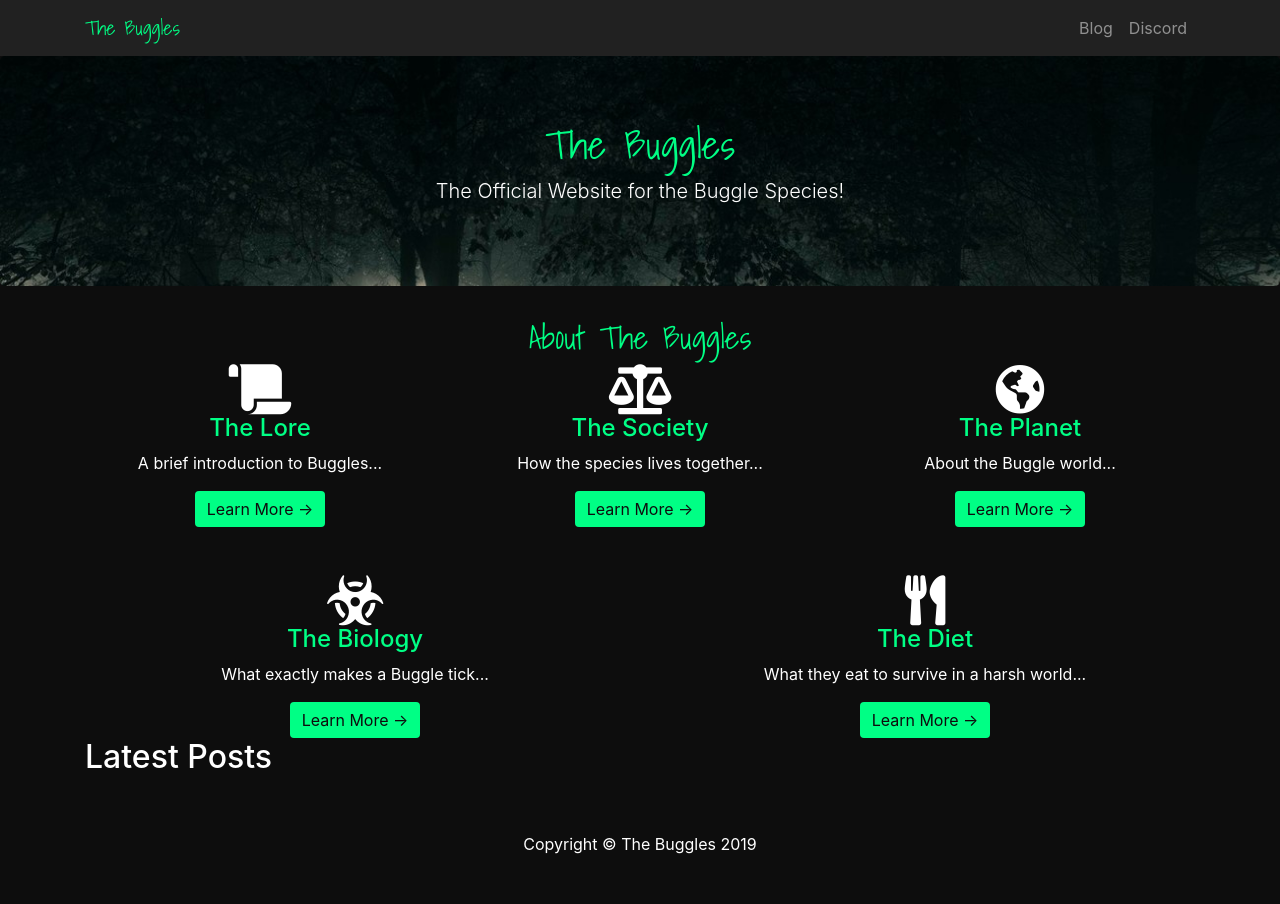
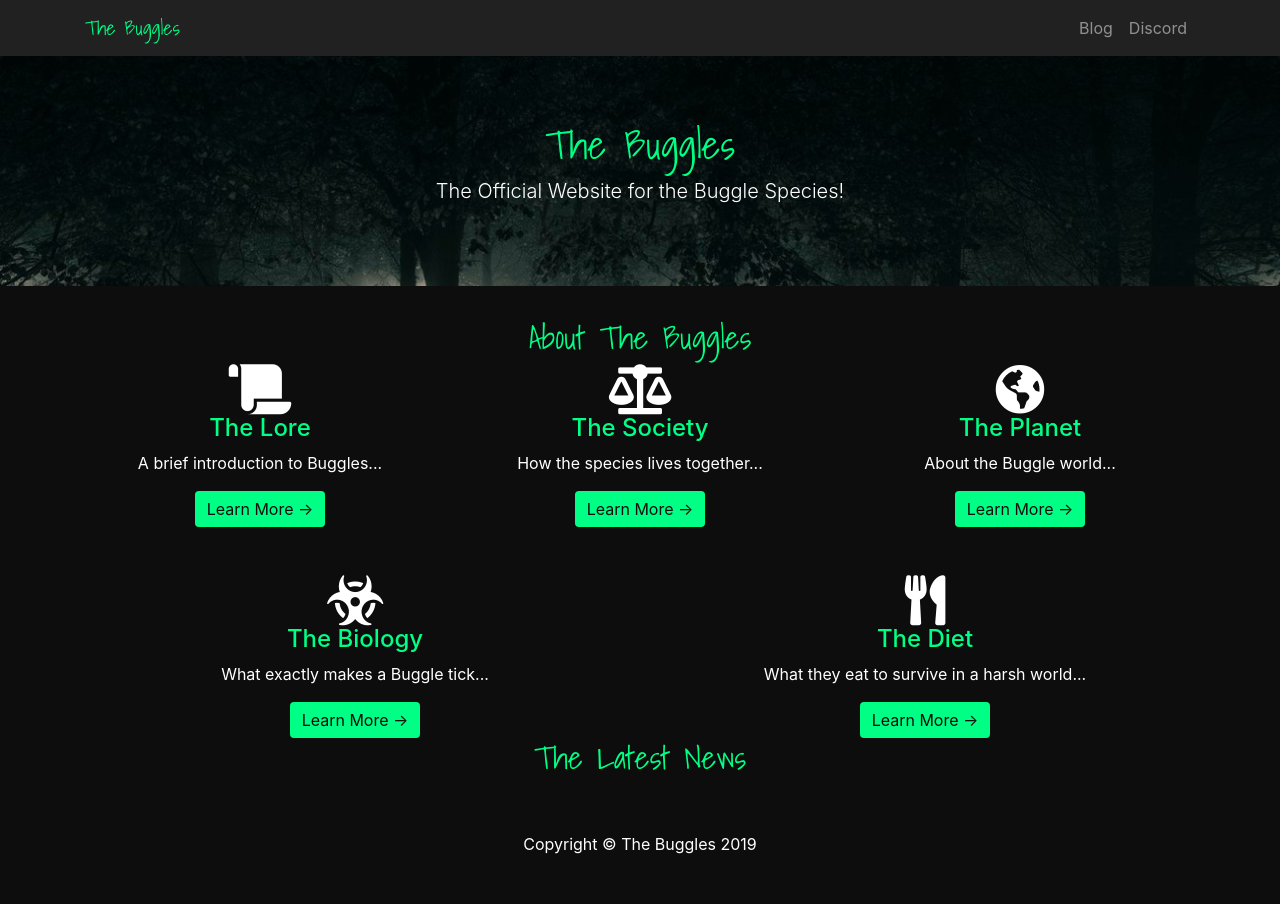
Before and after one commit to bugglespecies/bugglespecies.github.com, a Jekyll site: the page built from index.md, in a window 1280 px wide. Built offline with Jekyll 4.4.1, drawn with Linux system fonts in a browser that asks for light colours; nearby versions of some CDN libraries.

Commit message:
Update homepage.html

```diff
--- a/_layouts/homepage.html
+++ b/_layouts/homepage.html
@@ -97,8 +97,8 @@
 		</div>
 	</div>
 	<!-- Latest News -->
-	<div class="container">
-		<h2 class="display-5">Latest Posts</h2>
+	<div class="container text-center bg-dark">
+		<h2 class="text-primary buggle-font">The Latest News</h2>
 		<div class="row">
 			{% for post in site.posts limit:8 %}
 			<div class="col-lg-3 col-md-6 mb-4">
```
